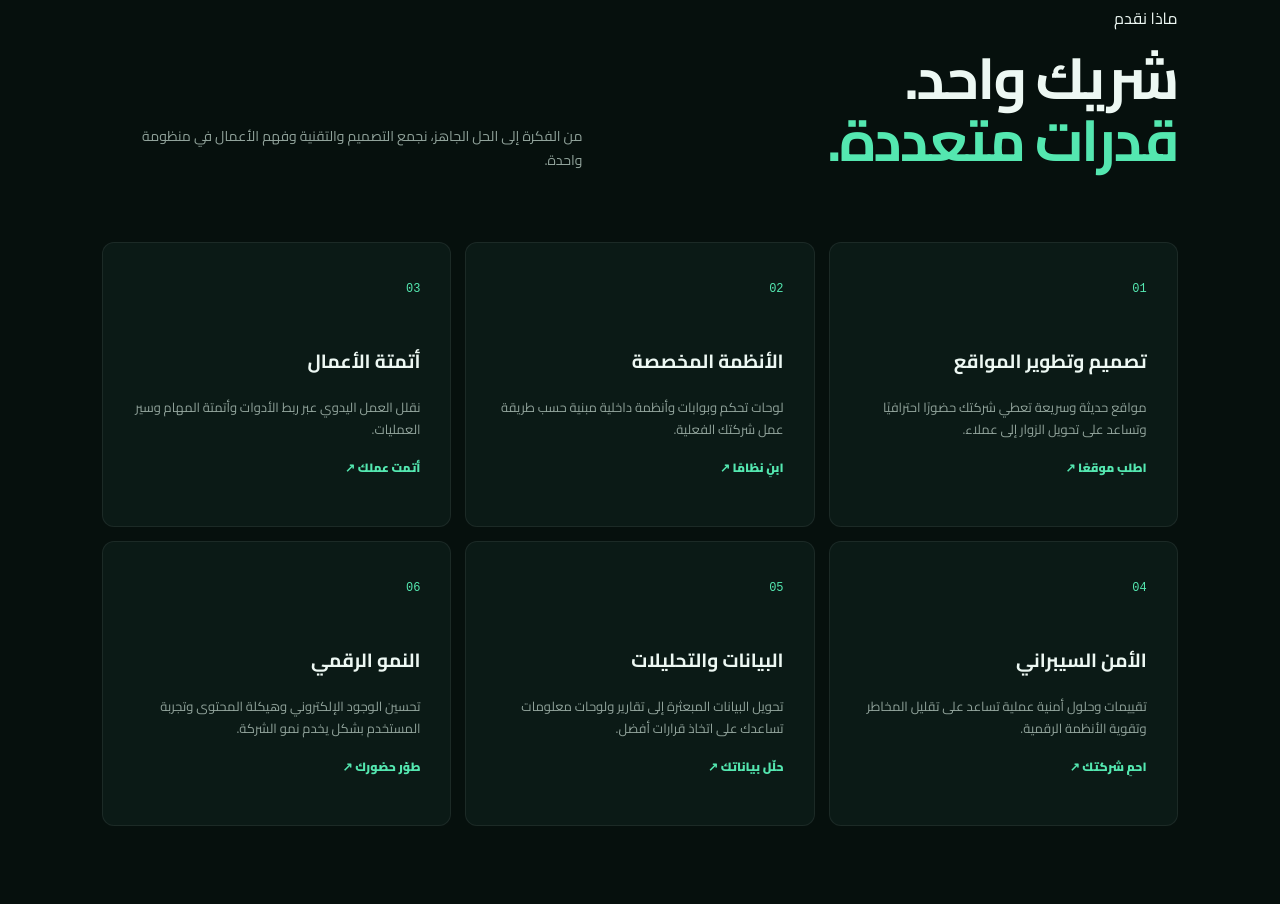
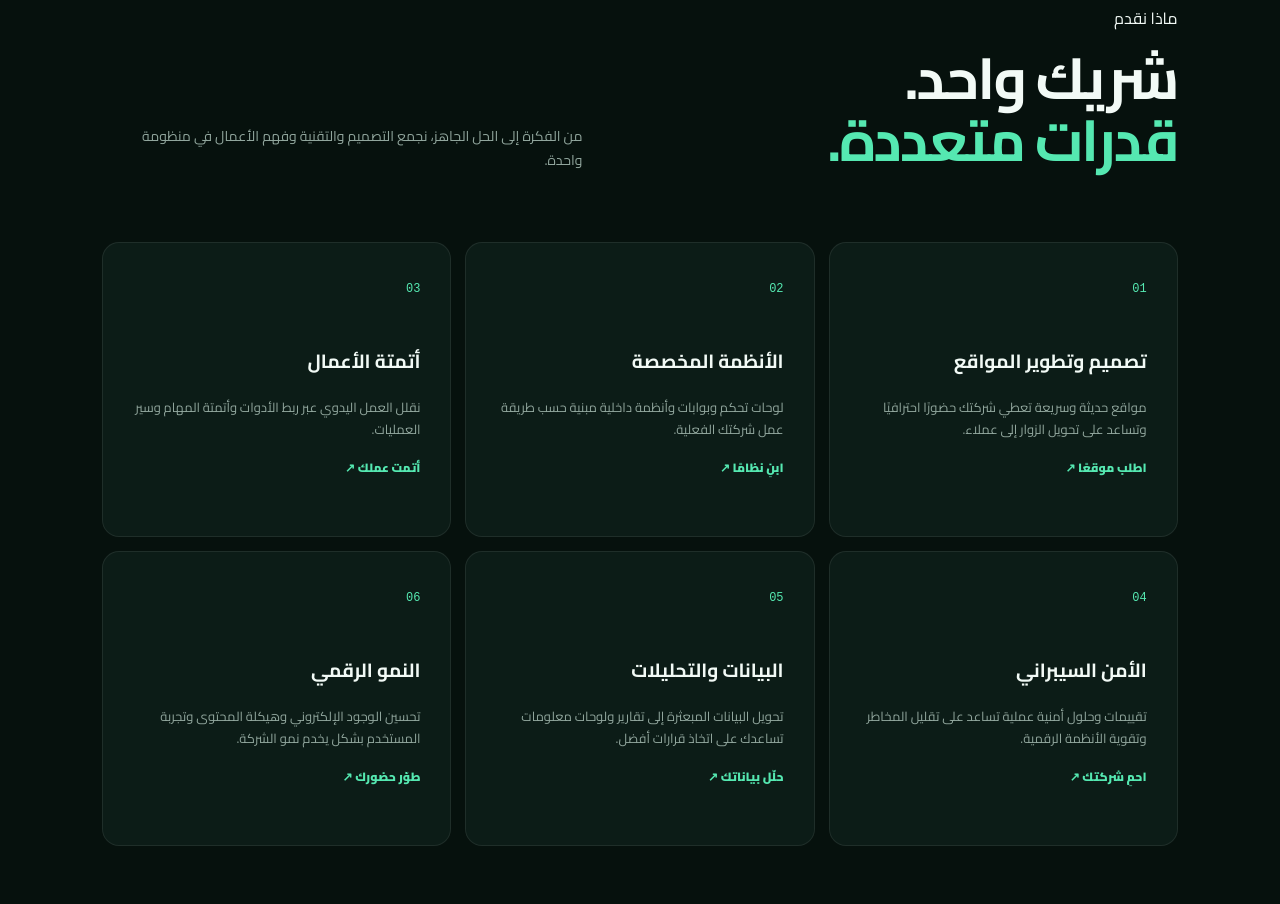
Before and after one commit to elias4312opiu/cleanline-business, a plain HTML site: page index.html in a window 1280 px wide. Shown: the part 976-1880 px from the top of the page. Drawn offline with Linux system fonts and the light colour scheme.

Commit message:
update web site
Updated color variables and form action URL in index.html.

```diff
--- a/index.html
+++ b/index.html
@@ -10,8 +10,8 @@
 <link href="https://fonts.googleapis.com/css2?family=Cairo:wght@400;500;600;700;800;900&family=Inter:wght@400;500;600;700;800&display=swap" rel="stylesheet">
 <style>
 :root{
-  --bg:#06100d;--bg2:#091713;--panel:#0b1a16;--panel2:#0e211b;--line:#ffffff12;
-  --text:#edf8f3;--muted:#91a39b;--green:#54e7b0;--green2:#1bbf83;
+  --bg:#06110d;--bg2:#091713;--panel:#0c1c17;--panel2:#10251e;--line:#ffffff14;
+  --text:#f2faf6;--muted:#91a69d;--green:#55e8b1;--green2:#22c98c;
   --shadow:0 25px 80px #0008;
 }
 body.light{
@@ -50,11 +50,11 @@ nav a:hover{color:var(--text)}
 .stats{margin:-45px 6vw 0;position:relative;display:grid;grid-template-columns:repeat(4,1fr);background:var(--panel);border:1px solid var(--line);border-radius:14px;overflow:hidden}
 .stats div{padding:23px;border-left:1px solid var(--line)}body.en .stats div{border-left:0;border-right:1px solid var(--line)}.stats div:last-child{border-left:0}.stats strong{display:block;color:var(--green);font-size:27px}.stats span{color:var(--muted);font-size:11px}
 section.content{padding:115px 8vw}.head{display:flex;align-items:end;justify-content:space-between;gap:50px;margin-bottom:55px}.head h2,.dark h2,.about h2{font-size:clamp(35px,4.5vw,58px);line-height:1.08;letter-spacing:-2px;margin:15px 0}.head p{max-width:480px;color:var(--muted);font-size:14px}
-.grid{display:grid;grid-template-columns:repeat(3,1fr);gap:14px}.card{background:var(--panel);border:1px solid var(--line);border-radius:12px;padding:30px;min-height:285px;transition:.25s;box-shadow:0 10px 40px transparent}.card:hover{transform:translateY(-7px);border-color:#54e7b04c;box-shadow:0 20px 60px #0002}.num{color:var(--green);font:12px monospace}.card h3{margin-top:45px;font-size:19px}.card p{color:var(--muted);font-size:13px}.card a{color:var(--green);font-size:12px;font-weight:900}
+.grid{display:grid;grid-template-columns:repeat(3,1fr);gap:14px}.card{background:var(--panel);border:1px solid var(--line);border-radius:17px;padding:30px;min-height:295px;transition:.25s;box-shadow:0 10px 40px transparent}.card:hover{transform:translateY(-7px);border-color:#54e7b04c;box-shadow:0 20px 60px #0002}.num{color:var(--green);font:12px monospace}.card h3{margin-top:45px;font-size:19px}.card p{color:var(--muted);font-size:13px}.card a{color:var(--green);font-size:12px;font-weight:900}
 .dark{padding:115px 8vw;background:var(--bg2);border-top:1px solid var(--line);border-bottom:1px solid var(--line)}.dark .head p{color:var(--muted)}.solutions{border-top:1px solid var(--line)}.solution{display:grid;grid-template-columns:60px 1fr 30px;gap:15px;align-items:center;padding:24px 0;border-bottom:1px solid var(--line);color:var(--green)}.solution div{color:var(--muted);font-size:13px}.solution strong{display:block;color:var(--text);font-size:19px}.steps{display:grid;grid-template-columns:repeat(4,1fr);gap:20px}.step{border-top:1px solid #294039;padding-top:20px}.step b{color:var(--green);font:12px monospace}.step h3{margin-top:23px}.step p{color:var(--muted);font-size:13px}
 .about{padding:115px 8vw;background:linear-gradient(135deg,var(--panel),var(--panel2))}.about p{max-width:720px;color:var(--muted)}.pills{display:flex;gap:8px;flex-wrap:wrap;margin-top:28px}.pill{border:1px solid #54e7b03d;border-radius:50px;padding:7px 13px;color:var(--muted);font-size:11px}
 .contact{display:grid;grid-template-columns:1fr 1fr;gap:9vw}.contact p{max-width:500px;color:var(--muted)}
-form{background:var(--panel);border:1px solid var(--line);border-radius:14px;padding:28px;box-shadow:var(--shadow)}
+form{background:var(--panel);border:1px solid var(--line);border-radius:18px;padding:30px;box-shadow:var(--shadow)}
 label.field{display:block;color:var(--muted);font-size:11px;margin-bottom:14px}
 input,textarea,select{width:100%;display:block;margin-top:6px;background:var(--bg);border:1px solid #20332c;border-radius:7px;padding:12px;color:var(--text);font:inherit;font-size:13px;outline:none}
 input:focus,textarea:focus,select:focus{border-color:var(--green)}form .btn{width:100%;border:0;cursor:pointer;margin-top:3px}form .note{font-size:10px;color:var(--muted);margin-top:10px}
@@ -120,7 +120,7 @@ body.en .brand{direction:ltr}.lang-label{font-size:11px}
 <section id="about" class="about"><label data-i18n="about_label">لماذا CLEAN LINE</label><h2 data-i18n-html="about_title">التكنولوجيا يجب أن تجعل العمل <span>أسهل.</span></h2><p data-i18n="about_desc">Clean Line Business Support شركة حلول رقمية تساعد الشركات على الوصول إلى أدوات وتقنيات حديثة بدون تعقيد غير ضروري، مع التركيز على المشكلة التجارية والنتيجة.</p><div class="pills"><span class="pill">Business-first</span><span class="pill">Modern Technology</span><span class="pill">Clear Communication</span><span class="pill">Built to Scale</span></div></section>
 
 <section id="contact" class="content contact"><div><label data-i18n="contact_label">لنبني شيئًا</label><h2 data-i18n-html="contact_title">عندك مشكلة؟<br><span>خلينا نحلها.</span></h2><p data-i18n="contact_desc">احكيلنا شو بدك. مش لازم تعرف الحل التقني — هذه مهمتنا.</p></div>
-<form action="https://formspree.io/f/mnpawpjr" method="POST">
+<form action="https://formspree.io/f/xyegoeag" method="POST">
 <label class="field"><span data-i18n="f_name">الاسم</span><input name="name" required placeholder="اسمك" data-i18n-placeholder="ph_name"></label>
 <label class="field"><span data-i18n="f_company">الشركة</span><input name="company" placeholder="اسم الشركة" data-i18n-placeholder="ph_company"></label>
 <label class="field"><span data-i18n="f_email">الإيميل</span><input name="email" required type="email" placeholder="you@example.com"></label>
```
